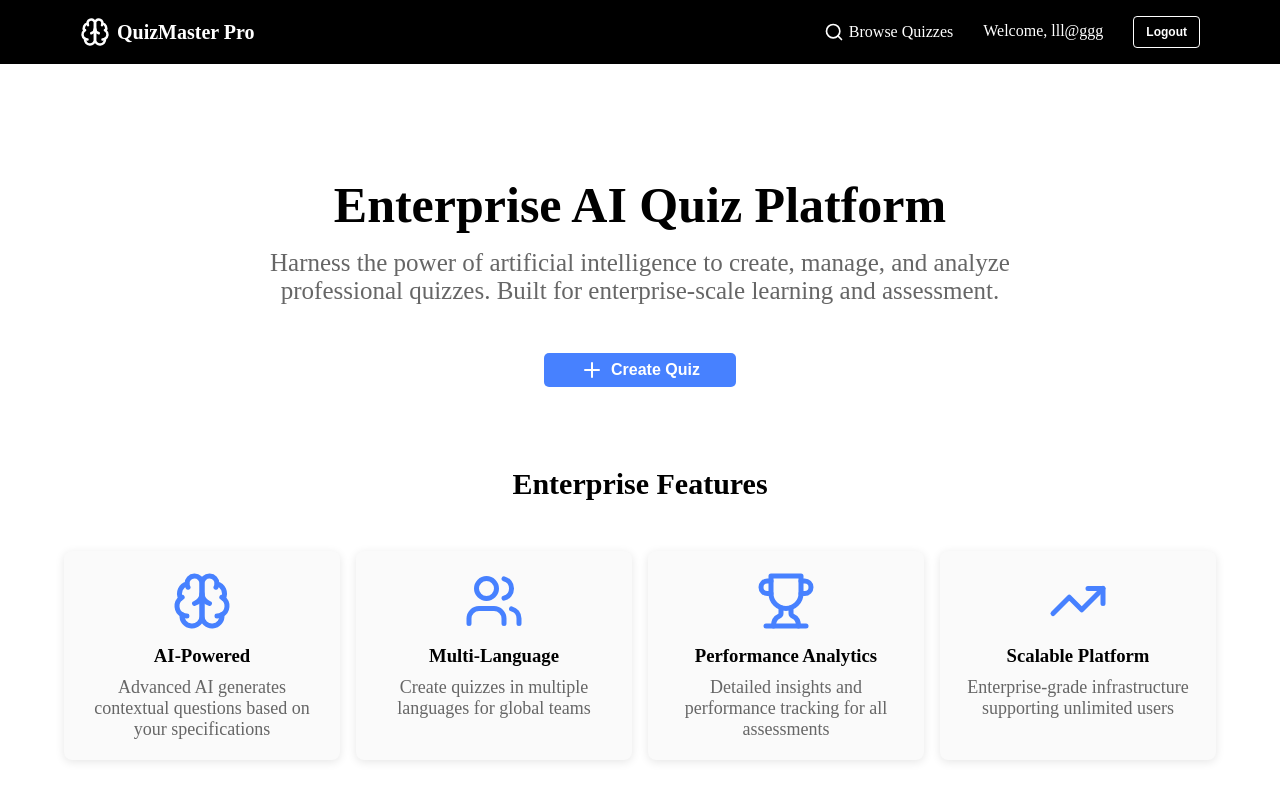
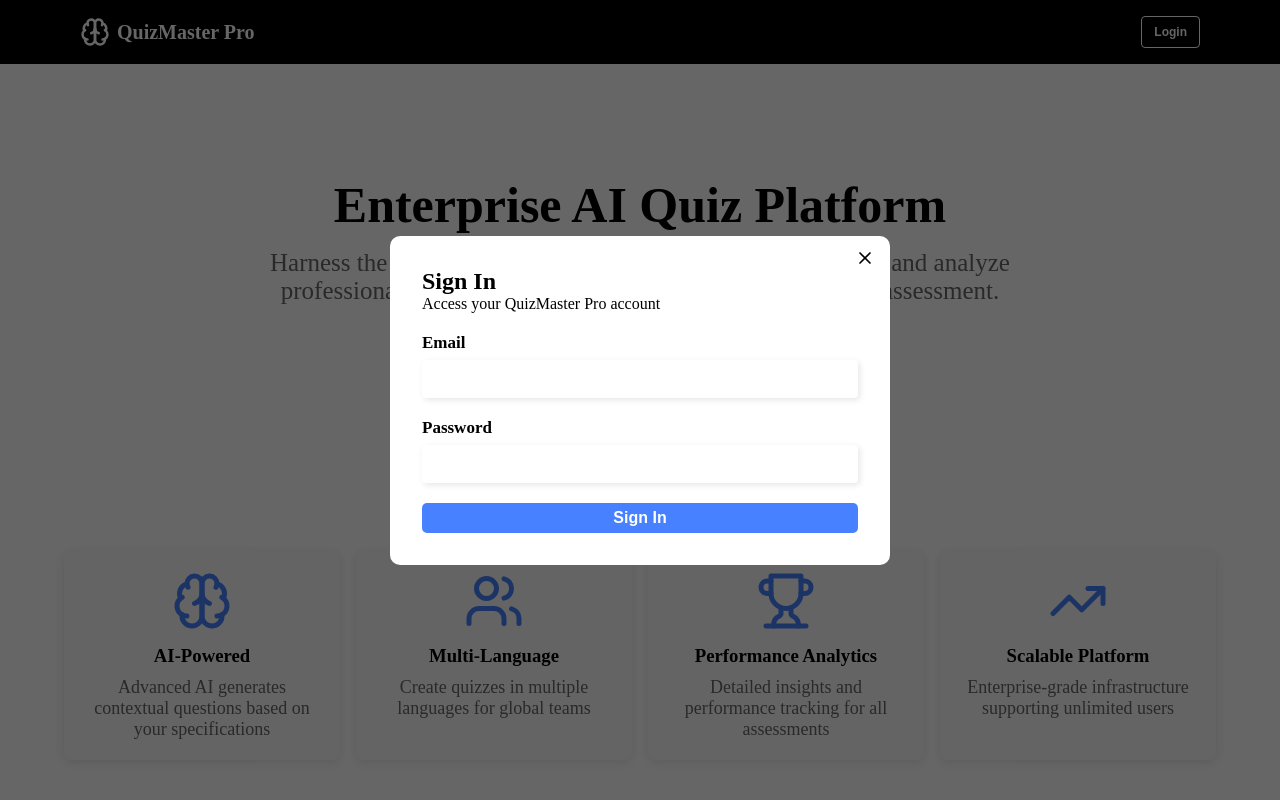
Before and after one commit to arevik-navasardyan-techx/react-final-task, a React (Vite) app in the folder my-app/: page / in a window 1280 px wide. Both pictures are taken after a click on the button "Create Quiz". Shown: the top 800 px of the page. Built offline with nearby package versions, Linux system fonts and the light colour scheme.

Commit message:
20.08  last version

```diff
--- a/my-app/src/App.css
+++ b/my-app/src/App.css
@@ -8,7 +8,9 @@
   --black: black;
   --white: white;
   --light-grey: #fafafa;
+  --background-black: rgba(0, 0, 0, 0.6);
   --shadow: rgba(0, 0, 0, 0.1);
   --blue: oklch(64.6% 0.222 264.376);
   --gray: #666;
+  --red: red;
 }
--- a/my-app/src/components/button/Button.css
+++ b/my-app/src/components/button/Button.css
@@ -0,0 +1,3 @@
+button {
+  cursor: pointer;
+}
--- /dev/null
+++ b/my-app/src/components/createQuiz/CreateQuiz.css
@@ -0,0 +1,28 @@
+.create-quiz-container {
+  background: var(--white);
+  padding: 2rem;
+  border-radius: 10px;
+  width: 500px;
+  position: relative;
+}
+.create-quiz-container input:focus {
+  border-color: var(--blue);
+}
+.two-questions {
+  display: flex;
+  justify-content: space-between;
+}
+.btn-generate-quiz {
+  background-color: var(--blue);
+  border: none;
+  border-radius: 5px;
+  padding: 5px;
+  font-size: 16px;
+  font-weight: 800;
+  color: var(--white);
+  width: 100%;
+  display: flex;
+  gap: 7px;
+  align-items: center;
+  justify-content: center;
+}
--- /dev/null
+++ b/my-app/src/components/createQuiz/CreateQuiz.jsx
@@ -0,0 +1,95 @@
+import { useContext, useState } from "react";
+import { UserContext } from "../../context/ContextProvider";
+
+import Button from "../button/Button";
+import Select from "../select/Select";
+import Input from "../input/Input";
+
+import "./CreateQuiz.css";
+
+export default function CreateQuiz({ onClose }) {
+  const { saveQuizSettings } = useContext(UserContext);
+  const [topic, setTopic] = useState("");
+  const [language, setLanguage] = useState("");
+  const [questions, setQuestions] = useState("");
+  const [difficulty, setDifficulty] = useState("");
+  const [requirements, setRequirements] = useState("");
+
+  const handleGenerate = () => {
+    const quizData = { topic, language, questions, difficulty, requirements };
+    saveQuizSettings(quizData);
+    onClose();
+  };
+
+  return (
+    <div className="modal-backdrop">
+      <div className="create-quiz-container">
+        <button className="close-btn" onClick={onClose}>
+          <svg
+            xmlns="http://www.w3.org/2000/svg"
+            width="20"
+            height="20"
+            viewBox="0 0 24 24"
+            fill="none"
+            stroke="currentColor"
+            stroke-width="2"
+            stroke-linecap="round"
+            stroke-linejoin="round"
+            class="lucide lucide-x-icon lucide-x"
+          >
+            <path d="M18 6 6 18" />
+            <path d="m6 6 12 12" />
+          </svg>
+        </button>
+
+        <h2>Create New Quiz</h2>
+        <p>Configure your AI-generated quiz parameters</p>
+
+        <Input
+          label="Topic"
+          placeHolder="e.g. JavaScript Fundaments, Biology"
+          inputType="text"
+          value={topic}
+          onChange={(e) => setTopic(e.target.value)}
+        ></Input>
+        <Select
+          label="Language"
+          options={["Armenian", "Russian", "English", "French"]}
+          value={language}
+          onChange={setLanguage}
+        ></Select>
+        <div className="two-questions">
+          <Select
+            label="Number of questions"
+            options={[
+              "5 question",
+              "10 question",
+              "15 questions",
+              "20 questions",
+            ]}
+            value={questions}
+            onChange={setQuestions}
+          ></Select>
+          <Select
+            label="Difficulty"
+            options={["Medium", "Easy", "Hard"]}
+            value={difficulty}
+            onChange={setDifficulty}
+          ></Select>
+        </div>
+        <Input
+          label="Special Requirments"
+          placeHolder="Any specific focus areas, question types, or requirements..."
+          inputType="text"
+          value={requirements}
+          onChange={setRequirements}
+        ></Input>
+        <Button
+          btnContent="Generate Quiz"
+          classname="btn-generate-quiz"
+          btnFunction={handleGenerate}
+        ></Button>
+      </div>
+    </div>
+  );
+}
--- a/my-app/src/components/header/Header.jsx
+++ b/my-app/src/components/header/Header.jsx
@@ -5,15 +5,11 @@ import Button from "../button/Button";
 
 import "./Header.css";
 
-export default function Header({ email }) {
-  const { logout, login } = useContext(UserContext);
+export default function Header({ email, onLoginClick }) {
+  const { logout } = useContext(UserContext);
   const handleLogout = () => {
     logout();
     // navigate("/");
-  };
-  const handleLogIn = () => {
-    login();
-    // navigate()
   };
 
   return (
@@ -81,7 +77,7 @@ export default function Header({ email }) {
             <div className="right-side">
               <Button
                 btnContent="Login"
-                btnFunction={handleLogIn}
+                btnFunction={onLoginClick}
                 classname="log in"
               ></Button>
             </div>
--- /dev/null
+++ b/my-app/src/components/select/Select.css
@@ -0,0 +1,28 @@
+.select-container {
+  display: flex;
+  flex-direction: column;
+  gap: 5px;
+  width: fit-content;
+  margin-bottom: 15px;
+}
+
+.select-label {
+  font-size: 16px;
+  font-weight: 530;
+}
+
+.custom-select {
+  width: 150px;
+  padding: 6px;
+  font-size: 13px;
+  border: none;
+  border-radius: 6px;
+  background-color: #fff;
+  box-shadow: 0 2px 10px var(--shadow);
+  cursor: pointer;
+}
+
+.custom-select:focus {
+  border-color: var(--blue);
+  box-shadow: 0 0 0 2px var(--shadow);
+}
--- /dev/null
+++ b/my-app/src/components/select/Select.jsx
@@ -0,0 +1,25 @@
+import "./Select.css";
+
+export default function Select({
+  label,
+  options = [],
+  value,
+  onChange = () => {},
+}) {
+  return (
+    <div className="select-container">
+      {label && <label className="select-label">{label}</label>}
+      <select
+        className="custom-select"
+        value={value}
+        onChange={(e) => onChange(e.target.value)}
+      >
+        {options.map((option, index) => (
+          <option key={index} value={option}>
+            {option}
+          </option>
+        ))}
+      </select>
+    </div>
+  );
+}
--- a/my-app/src/components/signInModal/SignInModal.css
+++ b/my-app/src/components/signInModal/SignInModal.css
@@ -1,5 +1,30 @@
+.modal-backdrop {
+  position: fixed;
+  inset: 0;
+  background: var(--background-black);
+  display: flex;
+  align-items: center;
+  justify-content: center;
+  z-index: 2;
+}
+
 .signin-modal {
-  padding: 15px;
+  background: var(--white);
+  padding: 2rem;
+  border-radius: 10px;
+  width: 500px;
+  position: relative;
+}
+
+.close-btn {
+  position: absolute;
+  top: 10px;
+  right: 15px;
+  border: none;
+  background: none;
+  font-size: 1.5rem;
+  cursor: pointer;
+  stroke: var(--grey);
 }
 
 .btn-sign-in {
@@ -8,9 +33,14 @@
   width: 100%;
   padding: 6px;
   font-size: 16px;
+  font-weight: 800;
   border-radius: 5px;
   border: none;
   display: flex;
   align-items: center;
   justify-content: center;
 }
+.error-message {
+  color: var(--red);
+  margin: 5px;
+}
--- a/my-app/src/components/signInModal/SignInModal.jsx
+++ b/my-app/src/components/signInModal/SignInModal.jsx
@@ -1,15 +1,66 @@
+import { useContext, useState } from "react";
+import { UserContext } from "../../context/ContextProvider";
 import Input from "../input/Input";
-
 import "./SignInModal.css";
 
-export default function SignInModal() {
+export default function SignInModal({ onClose }) {
+  const { login } = useContext(UserContext);
+  const [email, setEmail] = useState("");
+  const [password, setPassword] = useState("");
+  const [error, setError] = useState("");
+
+  const handleSubmit = (e) => {
+    e.preventDefault();
+    if (!email || !password) {
+      setError("Both fields are required!");
+      return;
+    }
+    setError("");
+    login({ email, password });
+    onClose();
+  };
+
   return (
-    <div className="signin-modal">
-      <h2>Sign In</h2>
-      <p>Access your QuizMaster Pro account</p>
-      <Input label="Email" inputType="email"></Input>
-      <Input label="Password" inputType="password"></Input>
-      <button className="btn-sign-in">Sign In</button>
+    <div className="modal-backdrop">
+      <div className="signin-modal">
+        <button className="close-btn" onClick={onClose}>
+          <svg
+            xmlns="http://www.w3.org/2000/svg"
+            width="20"
+            height="20"
+            viewBox="0 0 24 24"
+            fill="none"
+            stroke="currentColor"
+            stroke-width="2"
+            stroke-linecap="round"
+            stroke-linejoin="round"
+            class="lucide lucide-x-icon lucide-x"
+          >
+            <path d="M18 6 6 18" />
+            <path d="m6 6 12 12" />
+          </svg>
+        </button>
+        <h2>Sign In</h2>
+        <p>Access your QuizMaster Pro account</p>
+        <form onSubmit={handleSubmit}>
+          <Input
+            label="Email"
+            inputType="email"
+            value={email}
+            onChange={(e) => setEmail(e.target.value)}
+          />
+          <Input
+            label="Password"
+            inputType="password"
+            value={password}
+            onChange={(e) => setPassword(e.target.value)}
+          />
+          {error && <p className="error-message">{error}</p>}
+          <button className="btn-sign-in" type="submit">
+            Sign In
+          </button>
+        </form>
+      </div>
     </div>
   );
 }
--- a/my-app/src/context/ContextProvider.jsx
+++ b/my-app/src/context/ContextProvider.jsx
@@ -4,6 +4,7 @@ export const UserContext = createContext();
 
 export function UserProvider({ children }) {
   const [user, setUser] = useState(null);
+  const [quizSettings, setQuizSettings] = useState(null);
 
   useEffect(() => {
     const savedUser = localStorage.getItem("currentUser");
@@ -13,8 +14,6 @@ export function UserProvider({ children }) {
   }, []);
 
   function login(userInfo) {
-    localStorage.setItem("currentUser", JSON.stringify(userInfo));
-    setUser(userInfo);
     const newUser = { ...userInfo, id: Date.now() };
     localStorage.setItem("currentUser", JSON.stringify(newUser));
     setUser(newUser);
@@ -26,8 +25,15 @@ export function UserProvider({ children }) {
     setUser(null);
   }
 
+  function saveQuizSettings(settings) {
+    setQuizSettings(settings);
+    localStorage.setItem("quizSettings", JSON.stringify(settings));
+  }
+
   return (
-    <UserContext.Provider value={{ user, login, logout }}>
+    <UserContext.Provider
+      value={{ user, login, logout, quizSettings, saveQuizSettings }}
+    >
       {children}
     </UserContext.Provider>
   );
--- a/my-app/src/pages/home/Home.jsx
+++ b/my-app/src/pages/home/Home.jsx
@@ -1,16 +1,38 @@
+import { useState, useContext } from "react";
+import { UserContext } from "../../context/ContextProvider";
+
 import Title from "../../components/title/Title";
 import Button from "../../components/button/Button";
 import Header from "../../components/header/Header";
 import Features from "../../components/features/Features";
 import InfoSection from "../../components/bottom section/InfoSection";
 import SignInModal from "../../components/signInModal/SignInModal";
+import CreateQuiz from "../../components/createQuiz/CreateQuiz";
 
 import "./Home.css";
 
 export default function Home() {
+  const [showLoginModal, setShowLoginModal] = useState(false);
+  const [showCreateModal, setShowCreateModal] = useState(false);
+  const { user } = useContext(UserContext);
+
+  const handleLoginClick = () => {
+    if (!user) {
+      setShowLoginModal(true);
+    }
+  };
+
+  const handleCreateClick = () => {
+    if (user) {
+      setShowCreateModal(true);
+    } else {
+      setShowLoginModal(true);
+    }
+  };
+
   return (
     <div className="home-container">
-      <Header email="lll@ggg"></Header>
+      <Header email={user?.email} onLoginClick={handleLoginClick}></Header>
       <div className="upper-section">
         <Title
           mainText="Enterprise AI Quiz Platform"
@@ -19,6 +41,7 @@ export default function Home() {
         <Button
           btnContent="Create Quiz"
           classname="btn-create-quiz"
+          btnFunction={handleCreateClick}
           icon={
             <svg
               xmlns="http://www.w3.org/2000/svg"
@@ -39,8 +62,14 @@ export default function Home() {
         ></Button>
         <Features></Features>
         <InfoSection></InfoSection>
-        <SignInModal></SignInModal>
       </div>
+
+      {showLoginModal && (
+        <SignInModal onClose={() => setShowLoginModal(false)} />
+      )}
+      {showCreateModal && (
+        <CreateQuiz onClose={() => setShowCreateModal(false)} />
+      )}
     </div>
   );
 }
```
